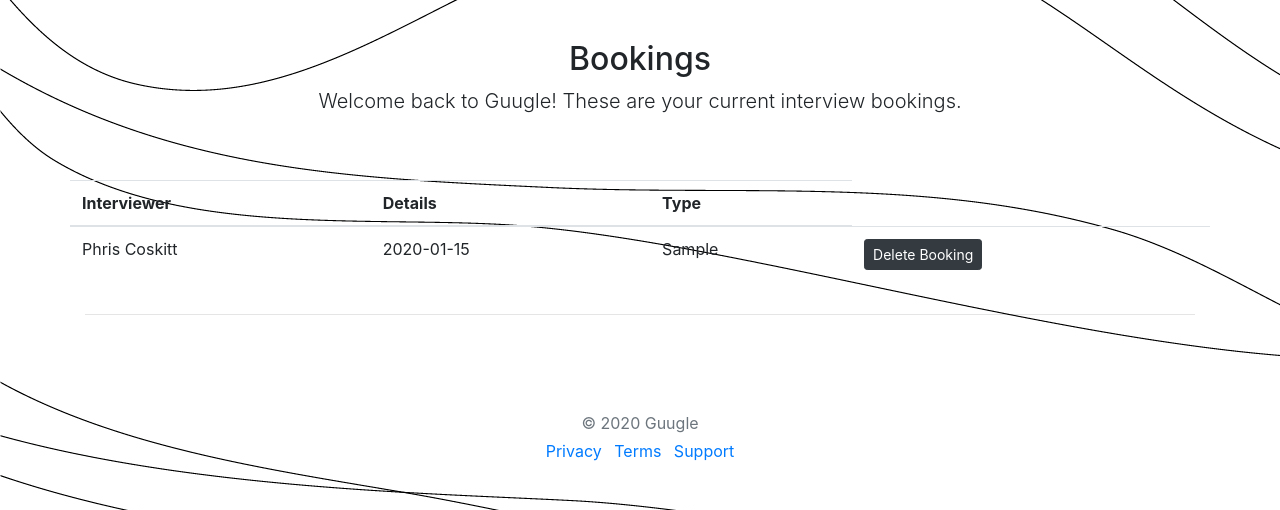
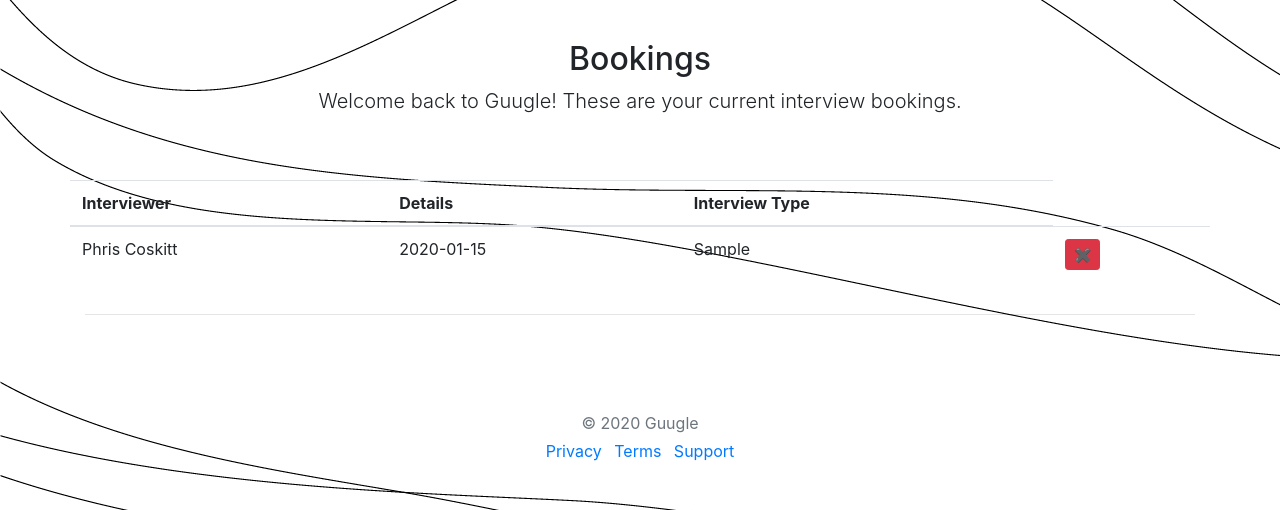
Before and after one commit to pandaponn/thanksbrayden, a PHP site: page /WAD2Project/guugle/main_page/main.php in a window 1280 px wide. Shown: the part 56-566 px from the top of the page. Run offline with PHP 8.4, Linux system fonts and the light colour scheme; the visitor is signed in with stand-in values (Sample User, id 1); data comes from the database, SQL or seed files in the repository; tables that the repository leaves empty hold one stand-in row (values such as "Sample post"); some libraries are stand-ins or nearby versions.

Commit message:
fixed bookings and added red 'x' delete button

```diff
--- a/guugle-main/guugle/main_page/main.php
+++ b/guugle-main/guugle/main_page/main.php
@@ -72,9 +72,10 @@ const id = '<?php echo $_SESSION["id"]?>';
           <tr>
           <th>Interviewer</th>
           <th>Details</th>
-          <th>Type</th>
+          <th>Interview Type</th>
           </tr>
         </thead>
+
       </table>
     </div>
 
@@ -159,8 +160,6 @@ const id = '<?php echo $_SESSION["id"]?>';
                         document.getElementById('booking').style = '';
                         document.getElementById('bookings').style = '';
 
-                        var tbody = document.createElement('tbody')
-
                         for (booking of data){
                           var interviewer_id = booking['interviewer_id']
                           var timeslot = booking['timeslots']
@@ -169,11 +168,12 @@ const id = '<?php echo $_SESSION["id"]?>';
                             var id = interviewer['id']
                             if (interviewer_id == id){
                               var name = interviewer['fname'] + ' ' + interviewer['lname'];
-                              var tr = document.createElement('tr')
-                              var td1 = document.createElement('td')
-                              var td2 = document.createElement('td')
-                              var td3 = document.createElement('td')
-                              var td4 = document.createElement('td')
+                              var delete_id = 'delete' + booking['interviewer_id'] + booking['timeslots'];
+                              var tr = document.createElement('tr');
+                              var td1 = document.createElement('td');
+                              var td2 = document.createElement('td');
+                              var td3 = document.createElement('td');
+                              var td4 = document.createElement('td');
 
                               td1.appendChild(document.createTextNode(name))
                               tr.appendChild(td1)
@@ -184,15 +184,16 @@ const id = '<?php echo $_SESSION["id"]?>';
                               td3.appendChild(document.createTextNode(interview_type))
                               tr.appendChild(td3)
 
-                              td4.innerHTML = `<button id='delete' value="${booking['user_id']}" class="btn btn-dark btn-sm" type='button'>Delete Booking</button>`
+                              td4.innerHTML = `<button id='${delete_id}' value="${delete_id}" class="btn btn-danger btn-sm" type='button'> &#10006 </button>`
                               tr.appendChild(td4)
 
-                              tbody.appendChild(tr)
+                              console.log(tr)
+                              document.getElementById('details').appendChild(tr)
+                              document.getElementById(delete_id).addEventListener('click', deleteInterview);
+
                             }
                           }
                         }
-                        document.getElementById('details').appendChild(tbody)
-                        document.getElementById('delete').addEventListener('click', deleteInterview);
                       }else{
                         getRecommendations();
                       }
@@ -215,9 +216,9 @@ const id = '<?php echo $_SESSION["id"]?>';
 
     function deleteInterview(){
       var id = this.value;
-      console.log(id)
       for (booking of bookings){
-        if (booking['user_id'] == id){
+        var delete_id = 'delete' + booking['interviewer_id'] + booking['timeslots'];
+        if (delete_id == id){
           var interviewer_id = booking['interviewer_id']
           var timeslots = booking['timeslots']
           var user_id = booking['user_id']
```
